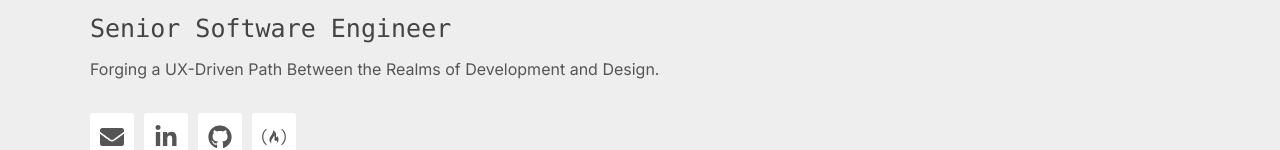
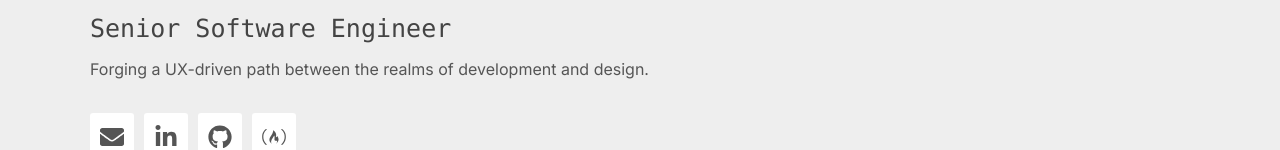
Before and after one commit to nataliepina/site, a React (Vite) app: page / in a window 1280 px wide. Shown: the part 180-330 px from the top of the page. Built offline with nearby package versions, Linux system fonts and the light colour scheme.

Commit message:
updated bio

```diff
--- a/src/portfolio.js
+++ b/src/portfolio.js
@@ -11,7 +11,7 @@ const about = {
   name: 'Natalie Pina',
   role: 'Senior Software Engineer',
   roleDescription:
-    'Forging a UX-Driven Path Between the Realms of Development and Design.',
+    'Forging a UX-driven path between the realms of development and design.',
   description: '',
   social: {
     email: `mailto:${contact.email}`,
```
